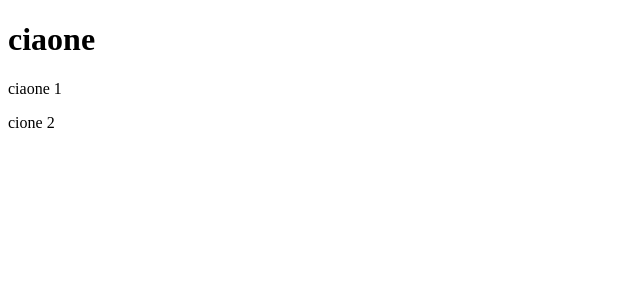
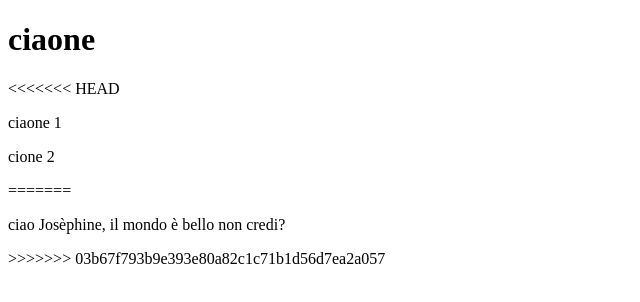
Before and after one commit to jserri/provagit, a plain HTML site: page index.html in a window 1280 px wide. Shown: the whole page, without its empty margins (0-640 px from the left). Drawn offline with Linux system fonts and the light colour scheme.

Commit message:
commit develop branch

```diff
--- a/index.html
+++ b/index.html
@@ -8,7 +8,11 @@
 </head>
 <body>
     <h1>ciaone</h1>
+<<<<<<< HEAD
     <p>ciaone 1</p>
     <p>cione 2</p>
+=======
+    <p>ciao Josèphine, il mondo è bello non credi?</p>
+>>>>>>> 03b67f793b9e393e80a82c1c71b1d56d7ea2a057
 </body>
 </html>
```
